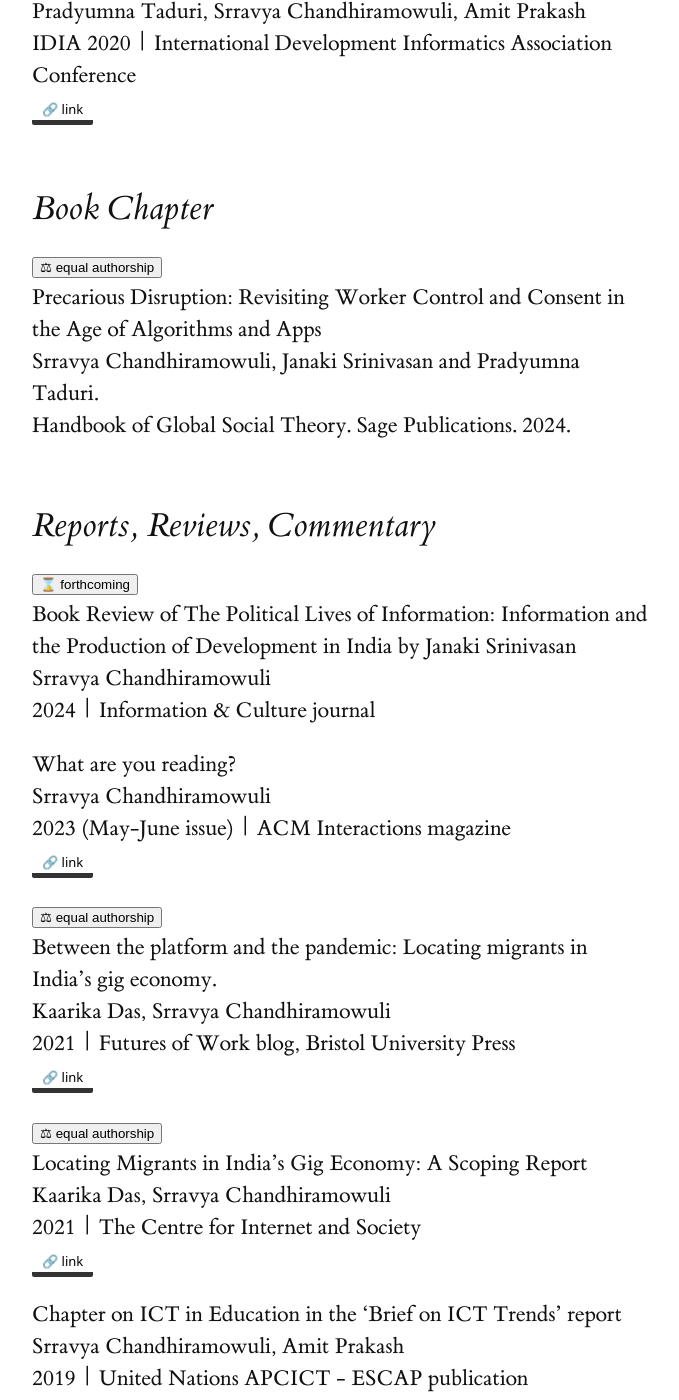
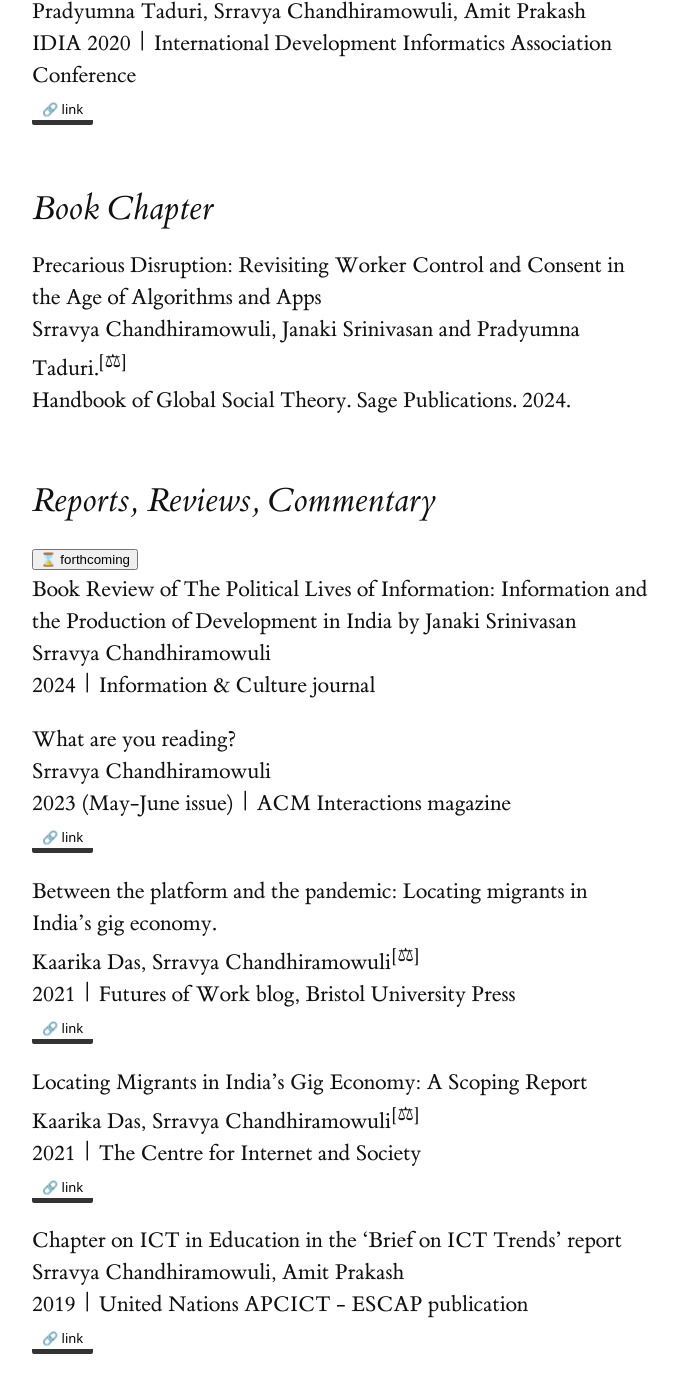
Before and after one commit to srravya/srravya.github.io, a Jekyll site: the page built from publications/index.md, in a window 1280 px wide and 1400 px high, scrolled down 1275 px. Shown: the whole window, without its empty margins (128-807 px from the left). Built offline with Jekyll 4.4.1, drawn with Linux system fonts in a browser that asks for light colours.

Commit message:
Update index.md

```diff
--- a/publications/index.md
+++ b/publications/index.md
@@ -35,9 +35,8 @@
 
 ## Book chapter
 
-<button clas=infopill>⚖ equal authorship</button><br>
 Precarious Disruption: Revisiting Worker Control and Consent in the Age of Algorithms and Apps<br>
-Srravya Chandhiramowuli, Janaki Srinivasan and Pradyumna Taduri.<br>
+Srravya Chandhiramowuli, Janaki Srinivasan and Pradyumna Taduri.<sup>[⚖]</sup><br>
 Handbook of Global Social Theory. Sage Publications. 2024.
 
 ## Reports, reviews, commentary
@@ -52,15 +51,13 @@
 2023 (May-June issue) | ACM Interactions magazine<br>
 <a class=linkpill href="https://interactions.acm.org/archive/view/may-june-2023/srravya-chandhiramowuli">🔗 link</a>
 
-<button clas=infopill>⚖ equal authorship</button><br>
 Between the platform and the pandemic: Locating migrants in India’s gig economy.<br>
-Kaarika Das, Srravya Chandhiramowuli<br>
+Kaarika Das, Srravya Chandhiramowuli<sup>[⚖]</sup><br>
 2021 | Futures of Work blog, Bristol University Press<br>
 <a class=linkpill href="https://futuresofwork.co.uk/2021/03/16/caught-between-the-platform-and-the-pandemic-locating-migrants-in-indias-gig-economy/">🔗 link</a>
 
-<button clas=infopill>⚖ equal authorship</button><br>
 Locating Migrants in India’s Gig Economy: A Scoping Report<br>
-Kaarika Das, Srravya Chandhiramowuli<br>
+Kaarika Das, Srravya Chandhiramowuli<sup>[⚖]</sup><br>
 2021 | The Centre for Internet and Society<br>
 <a class=linkpill href="https://cis-india.org/raw/locating-migrants-in-indias-gig-economy-a-scoping-report">🔗 link</a>
 
```
